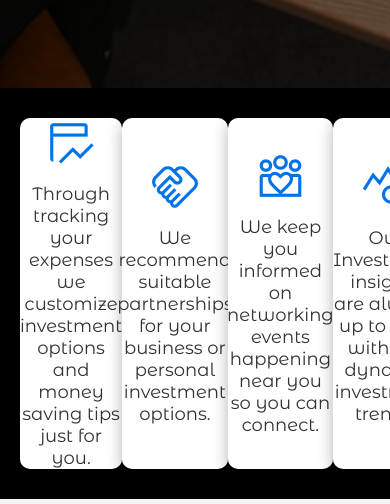
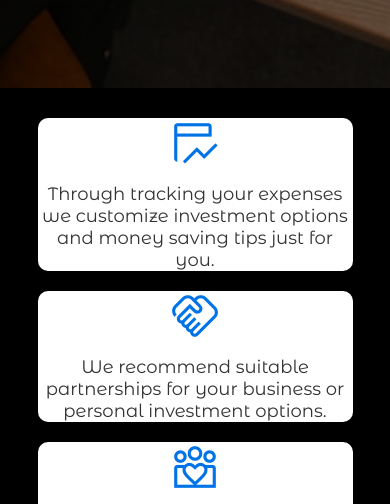
Before and after one commit to Siana02/Inv, a website: page index.html in a window 390 px wide. Shown: the part 808-1312 px from the top of the page. Drawn offline with nearby package versions, Linux system fonts and the light colour scheme; a web font is replaced by a local one.

Commit message:
5thprojectcommit

```diff
--- a/style.css
+++ b/style.css
@@ -278,18 +278,32 @@ header {
 }
 
 
-/* Responsive styling for mobile screens */
+
+/* Responsive styles for smaller screens */
 @media (max-width: 600px) {
   .features-section {
-    height: auto;
+    flex-direction: column; /* Stack items vertically */
+    align-items: center; /* Center items horizontally */
   }
 
   .icon-item {
-    width: 100%;  /* Each item takes full width */
-    height: auto; /* Auto height for proper stacking */
-    margin: 10px 0; /* Add margin between stacked items */
+    width: 90%; /* Each item takes 90% width of the parent container */
+    margin: 10px 0; /* Space between stacked items */
+  }
+
+  .icon-item:nth-child(1),
+  .icon-item:nth-child(2) {
+    /* Ensuring the first two items stack on top */
+    width: 90%; /* Maintain width */
+  }
+
+  .icon-item:nth-child(3),
+  .icon-item:nth-child(4) {
+    /* Ensuring the last two items stack below */
+    width: 90%; /* Maintain width */
   }
 }
+
 
 @media  (max-width: 1024px) {
   .features-section {
```
